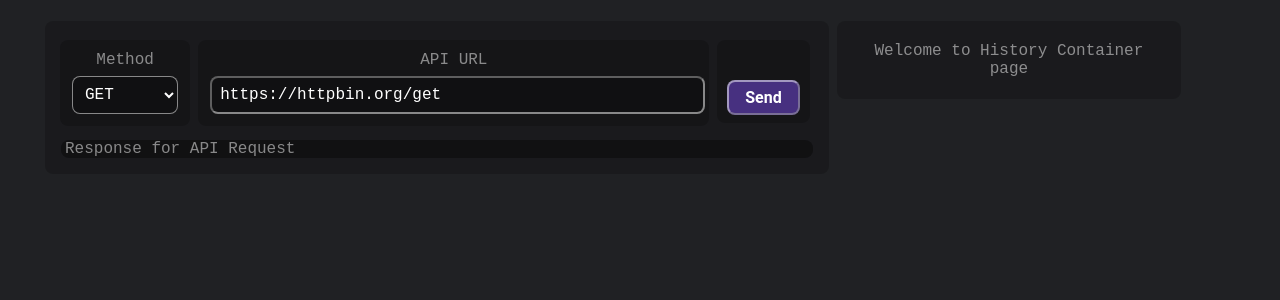
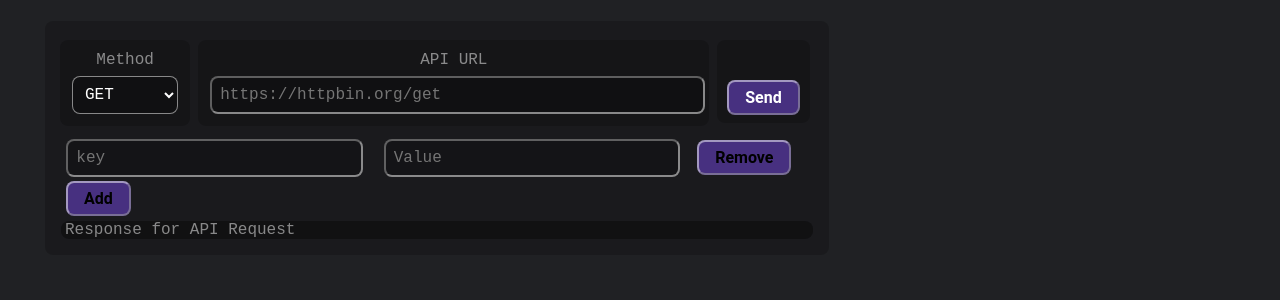
Before and after one commit to arunahuja94/requestman, a React (Create React App) app: page / in a window 1280 px wide. Shown: the top 300 px of the page. Built offline with nearby package versions, Linux system fonts and the light colour scheme.

Commit message:
added query param

```diff
--- a/src/components/MainContainer.js
+++ b/src/components/MainContainer.js
@@ -1,4 +1,4 @@
-import React, { useState } from "react";
+import React, { useState, Fragment } from "react";
 
 import { requestHandler } from "../services/api";
 import Response from './Response';
@@ -6,22 +6,64 @@ import "../styles/MainWrapper.css";
 
 const MainContainer = () => {
 
-const [apiUrl,setApiUrl] = useState('https://httpbin.org/get');
+const [apiUrl,setApiUrl] = useState('');
 const [apiAction,setApiAction] = useState('get');
 const [apiResponse,setApiResponse] = useState('');
+const [inputFields, setInputFields] = useState([
+    { qp_key: '', qp_value: '' }
+  ]);
 
+
+  const handleAddFields = () => {
+    const values = [...inputFields];
+    values.push({ qp_key: '', qp_value: '' });
+    setInputFields(values);
+  };
+
+  const handleRemoveFields = index => {
+    const values = [...inputFields];
+    values.splice(index, 1);
+    setInputFields(values);
+  };
+
+  const handleInputChange = (index, event) => {
+    const values = [...inputFields];
+    if (event.target.name === "qp_key") {
+      values[index].qp_key = event.target.value;
+    } else {
+      values[index].qp_value = event.target.value;
+    }
+
+    setInputFields(values);
+  };
 
 const handleChange = (event) => {
     const target = event.target;
     console.log(target.name,target.value);
+    switch (target.name)
+    {
+    case 'apiUrl':
+    setApiUrl(target.value);
+    break;
+
+    case 'apiAction':
     setApiAction(target.value);
+    break;
+
+    default:
+
+    }
   }
 
   const handleSubmit = async (event) => {
     event.preventDefault();
-     const resp = await requestHandler({'apiUrl':apiUrl,'apiAction':apiAction});
+    let apiData = {};
+    for (const{'qp_key':qp_key,'qp_value':qp_value} of inputFields) {
+        apiData[qp_key] = qp_value;
+      }
+     const resp = await requestHandler({'apiUrl':apiUrl,'apiAction':apiAction,'apiData':apiData});
     setApiResponse(resp);
-
+      console.log("apiData", apiData);
   };
 
     return (
@@ -60,12 +102,60 @@ const handleChange = (event) => {
                 <li className="send method">
                   <label> </label>
                   <div>
-                    <button> Send </button>
+                    <button class="Rbutton"> Send </button>
                   </div>
                 </li>
               </ul>
             </form>
           </div>
+        </div>
+        <div className="query_param">
+            <div className="query_param_inputs">
+        {inputFields.map((inputField, index) => (
+            <Fragment key={`${inputField}~${index}`}>
+              <div className="form-container">
+              <div className="form-group width-40">
+                <input
+                  type="text"
+                  className="form-control"
+                  id="qp_key"
+                  name="qp_key"
+                  value={inputField.qp_key}
+                  placeholder="key"
+                  onChange={event => handleInputChange(index, event)}
+                />
+              </div>
+              <div className="form-group width-40">
+                <input
+                  type="text"
+                  className="form-control"
+                  id="qp_value"
+                  name="qp_value"
+                  value={inputField.qp_value}
+                  placeholder="Value"
+                  onChange={event => handleInputChange(index, event)}
+                />
+              </div>
+              <div className="form-group width-15">
+                <button
+                  className="btn btn-link"
+                  type="button"
+                  onClick={() => handleRemoveFields(index)}
+                >
+                Remove
+                </button>
+              </div>
+              </div>
+            </Fragment>
+          ))}
+          </div>
+                  <button
+                  className="Addbutton"
+                  type="button"
+                  onClick={() => handleAddFields()}
+                >
+                  Add
+                </button>
         </div>
         <div className="response">
           <Response data={ apiResponse } />
--- a/src/pages/Home.js
+++ b/src/pages/Home.js
@@ -10,7 +10,7 @@ const Home = () => {
     <div className="HomeWrapper">
       <div className="Grid">
         <MainContainer />
-        <UsageContainer />
+        {/* <UsageContainer /> */}
       </div>
     </div>
   );
--- a/src/services/api.js
+++ b/src/services/api.js
@@ -11,7 +11,7 @@ export const requestHandler = (requesData) => {
   return axios({
     method: requesData.apiAction,
     url: requesData.apiUrl,
-    // data: ''
+    data: requesData.apiData || ''
   }).then( (response) => {
     return response;
   }).catch( (error) => {
--- a/src/styles/MainWrapper.css
+++ b/src/styles/MainWrapper.css
@@ -69,11 +69,12 @@
     text-overflow: ellipsis;
     border-color: var(--fg-light-color);
 }
-
+.Rbutton {
+    margin-top: 24px;
+}
 .MainWrapper button {
     align-items: center;
     justify-content: center;
-    margin-top: 24px;
     padding: 6px 16px;
     border-radius: 8px;
     background-color: #473080;
@@ -115,7 +116,38 @@
 .MainWrapper .ace_content{
     background-color: var(--bg-dark-color)
 }
+.form-container {
+    display: flex;
+}
+.form-group{
+    display: flex;
+    margin: auto;
+    align-items: center;
+}
 
+.query_param_inputs
+{
+    display: flex;
+    width: 100%;
+    flex-direction: column;
+}
+.query_param{
+  display:flex;
+  flex-direction: column;
+}
+.width-15
+{
+    width:15%;
+}
+.width-40
+{
+    width:40%;
+}
+.Addbutton
+{
+    width: fit-content;
+    margin-left: 10px;
+}
 @media screen and (max-width: 1093px) {
     .MainWrapper{
     width: 60%;
```
